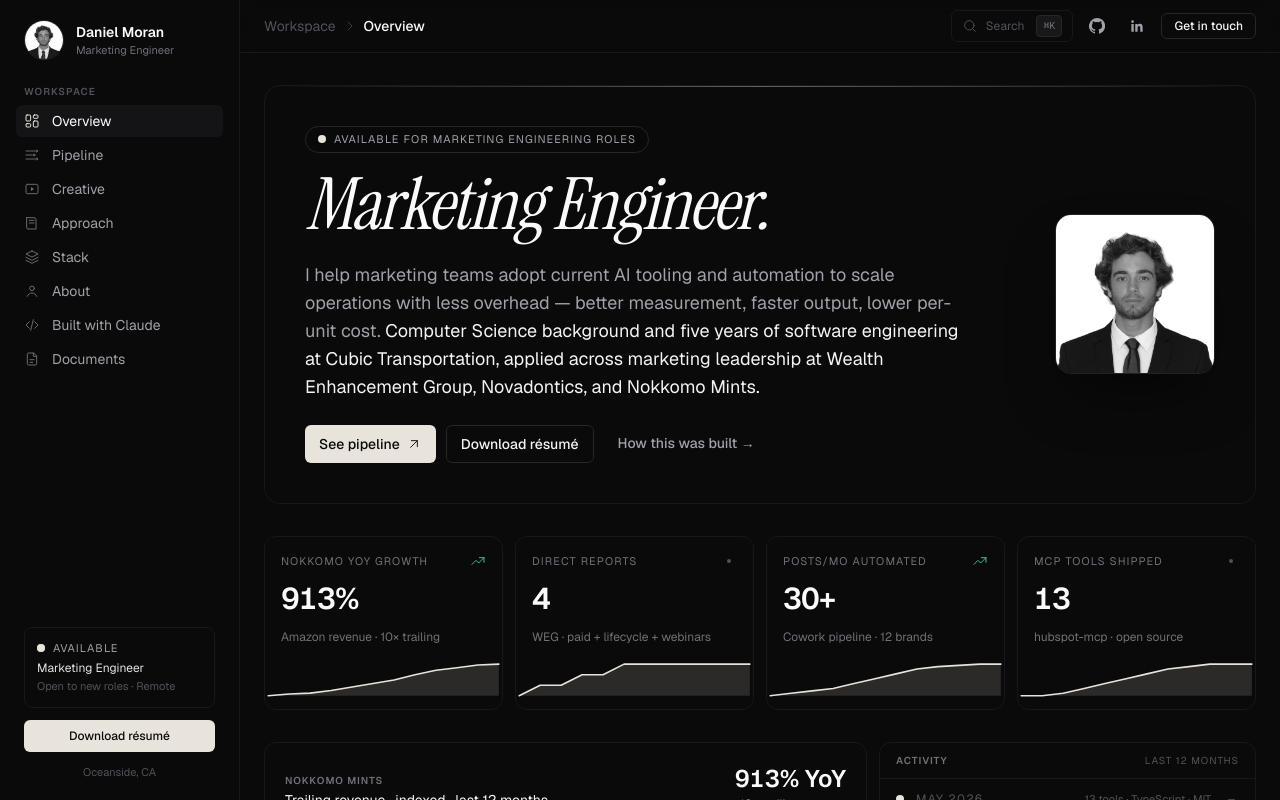
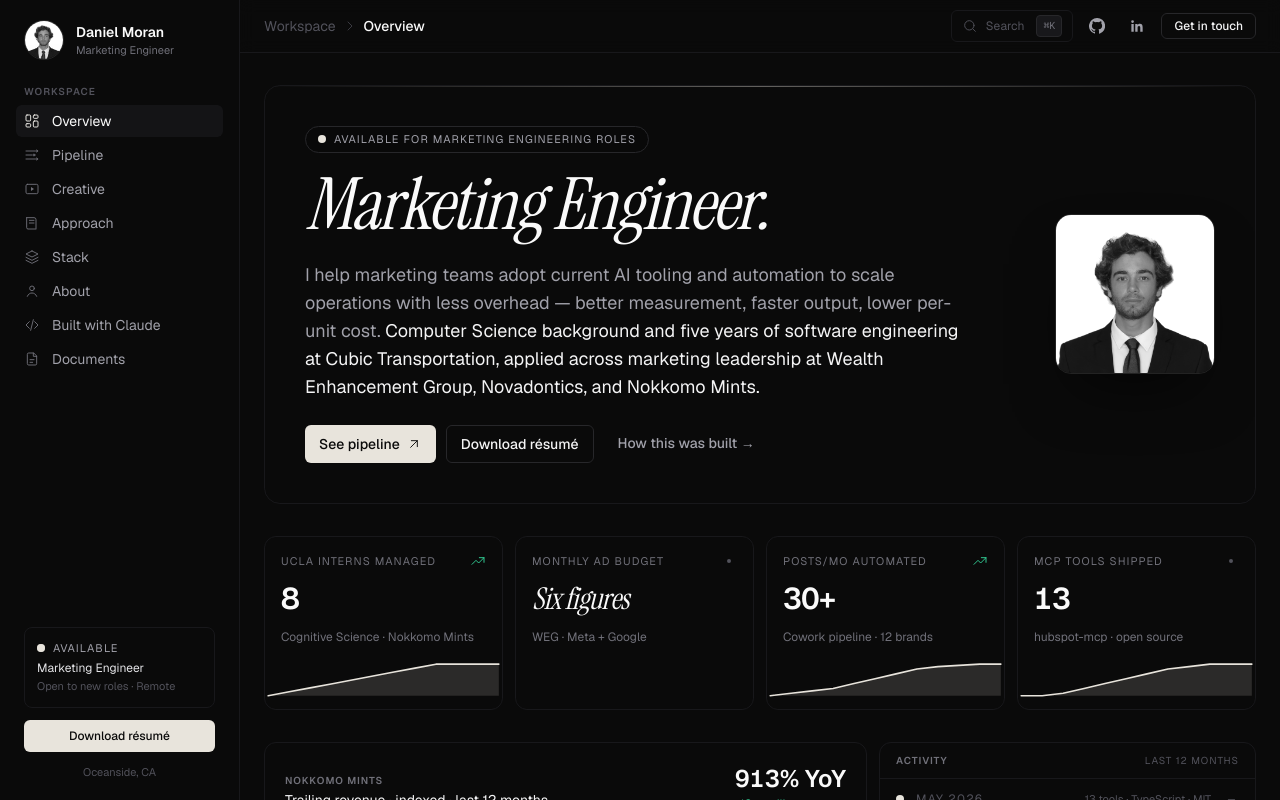
Before and after one commit to daniel54269/danielmoran-dev, a Next.js app: page / in a window 1280 px wide. Shown: the top 800 px of the page. Built offline with nearby package versions, Linux system fonts and the light colour scheme.

Commit message:
Update KPI tiles: WEG -> 'Six figures' monthly ad budget; Nokkomo -> 8 UCLA Cognitive Science interns

```diff
--- a/components/dashboard/KpiCard.tsx
+++ b/components/dashboard/KpiCard.tsx
@@ -17,6 +17,9 @@
         </span>
       </div>
       <div className="text-3xl font-semibold tabular-nums tracking-tight text-ink-50">
+        {kpi.display ? (
+          <span className="font-serif italic font-normal tracking-tight">{kpi.display}</span>
+        ) : (
           <CountUp
             to={kpi.value}
             prefix={kpi.prefix}
@@ -24,6 +27,7 @@
             decimals={kpi.decimals ?? 0}
             format={kpi.format}
           />
+        )}
       </div>
       {kpi.context && <div className="text-xs text-ink-400">{kpi.context}</div>}
       {kpi.spark && (
--- a/lib/stats.ts
+++ b/lib/stats.ts
@@ -5,6 +5,8 @@
   id: string;
   label: string;
   value: number;
+  /** Literal big-number text override. When set, skips CountUp animation. Useful for non-numeric KPIs like "Six figures". */
+  display?: string;
   prefix?: string;
   suffix?: string;
   format?: "number" | "compact";
@@ -16,21 +18,20 @@
 
 export const kpis: Kpi[] = [
   {
-    id: "nokkomo-yoy",
-    label: "Nokkomo YoY growth",
-    value: 913,
-    suffix: "%",
+    id: "nokkomo-interns",
+    label: "UCLA interns managed",
+    value: 8,
     trend: "up",
-    context: "Amazon revenue · 10× trailing",
-    spark: [4, 6, 7, 10, 14, 18, 22, 28, 33, 36, 39, 40],
+    context: "Cognitive Science · Nokkomo Mints",
+    spark: [0, 1, 2, 3, 4, 5, 6, 7, 8, 8, 8, 8],
   },
   {
-    id: "weg-team",
-    label: "Direct reports",
-    value: 4,
+    id: "weg-budget",
+    label: "Monthly ad budget",
+    value: 0,
+    display: "Six figures",
     trend: "flat",
-    context: "WEG · paid + lifecycle + webinars",
-    spark: [1, 2, 2, 3, 3, 4, 4, 4, 4, 4, 4, 4],
+    context: "WEG · Meta + Google",
   },
   {
     id: "posts-automated",
```
Also changed, not shown: public/photos/beacons beach.jfif (added). Lines whose indentation alone changed are shown as unchanged.
